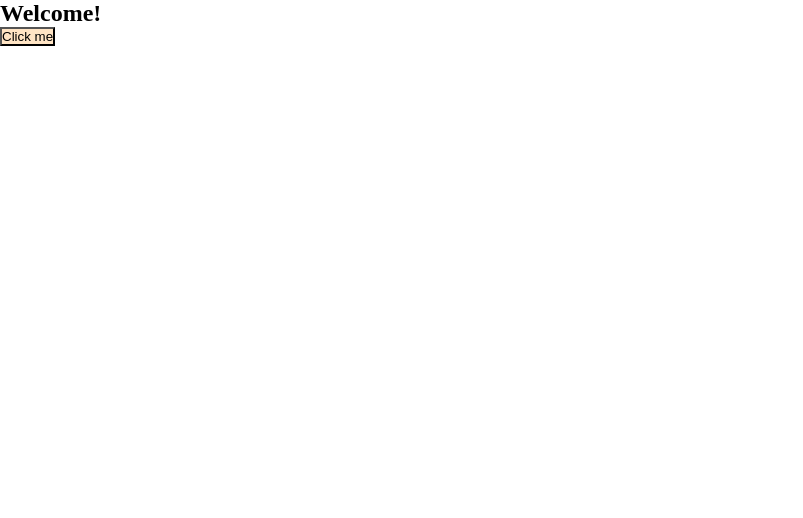
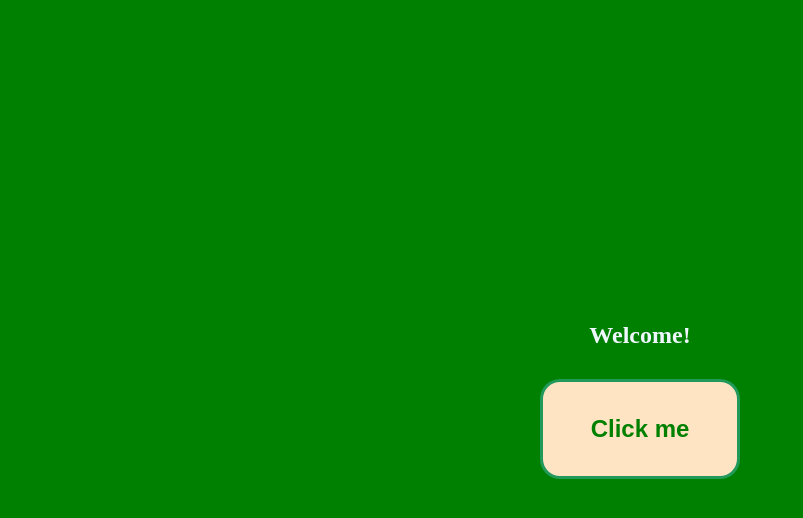
Before and after one commit to TheOneYana/practiceProject, a plain HTML site: page index.html in a window 1280 px wide. Shown: the whole page, without its empty margins (0-803 px from the left). Drawn offline with Linux system fonts and the light colour scheme.

Commit message:
styling added for main section and the button, js functionality added for the button

```diff
--- a/index.html
+++ b/index.html
@@ -8,8 +8,10 @@
     <title>Document</title>
 </head>
 <body>
-    <h2>Welcome!</h2>
-    <button id="btn">Click me</button>
+    <main id="main">
+        <h2>Welcome!</h2>
+        <button id="btn">Click me</button>
+    </main>
     <script src="script.js"></script>
 </body>
 </html>
--- a/script.js
+++ b/script.js
@@ -1,5 +1,7 @@
 const btn = document.getElementById('btn');
 
 btn.addEventListener('click', function(){
-    btn.style.backgroundColor === 'bisque'? btn.style.backgroundColor = 'red' : btn.style.backgroundColor = 'bisque';
+    btn.style.backgroundColor === 'bisque'? btn.style.backgroundColor = 'rgb(12, 113, 186)' : btn.style.backgroundColor = 'bisque';
+    btn.style.backgroundColor === 'bisque'? btn.style.color = 'green' : btn.style.color = 'bisque';
+
 })
--- a/style.css
+++ b/style.css
@@ -3,6 +3,25 @@
     padding: 0;
     box-sizing: border-box;
   }
-#btn{
+#btn {
     background-color: bisque;
+    width: 200px;
+    height: 100px;
+    border: 3px solid rgba(3, 143, 77, 0.88);
+    border-radius: 20px;
+    font-size: 1.5em;
+    color: green;
+    font-weight: 700;
+    margin-top: 30px;
   }
+
+  #main {
+    background-color: green;
+    width: 100%;
+    height: 100vh;
+    display: flex;
+    flex-direction: column;
+    color:aliceblue;
+    justify-content: center;
+    align-items: center;
+  }
```
